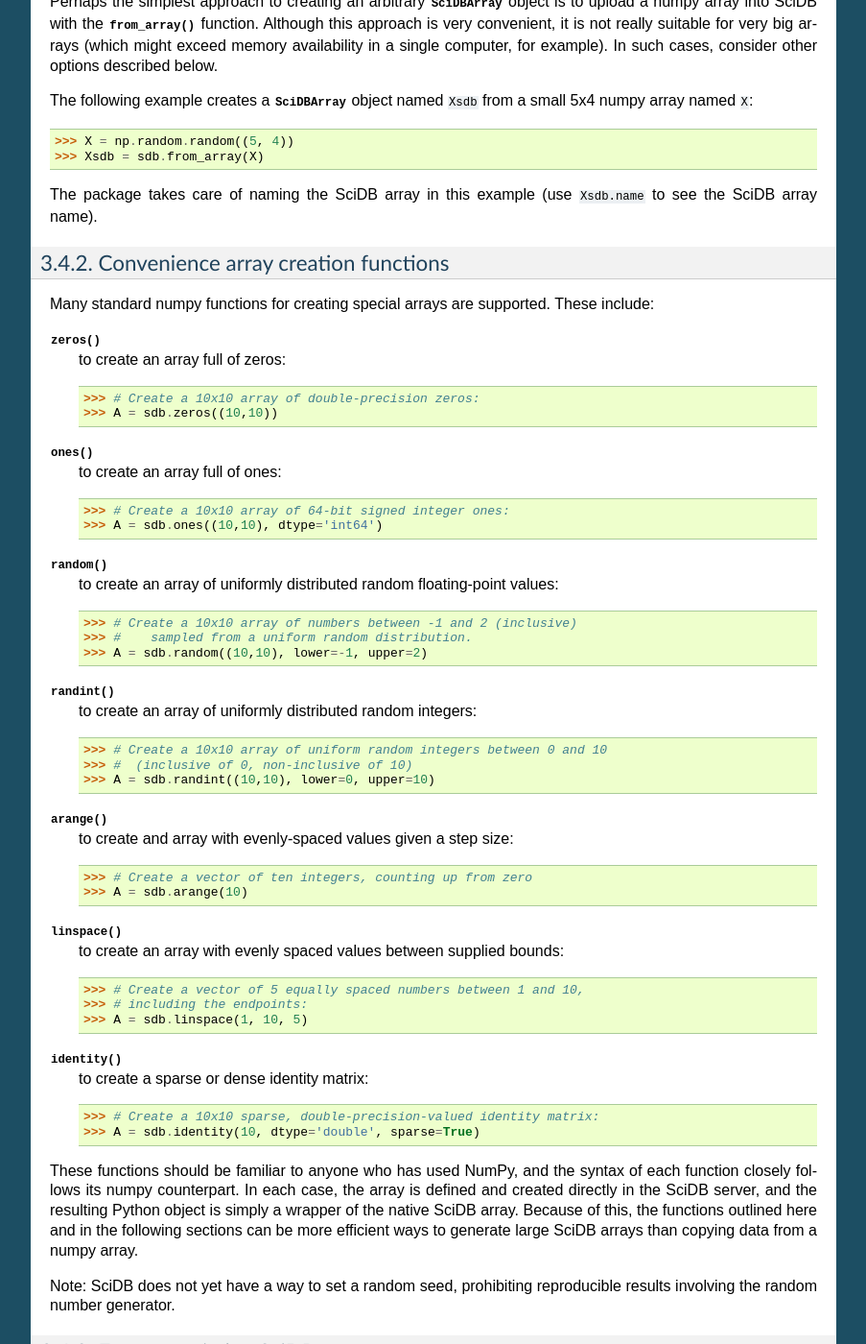
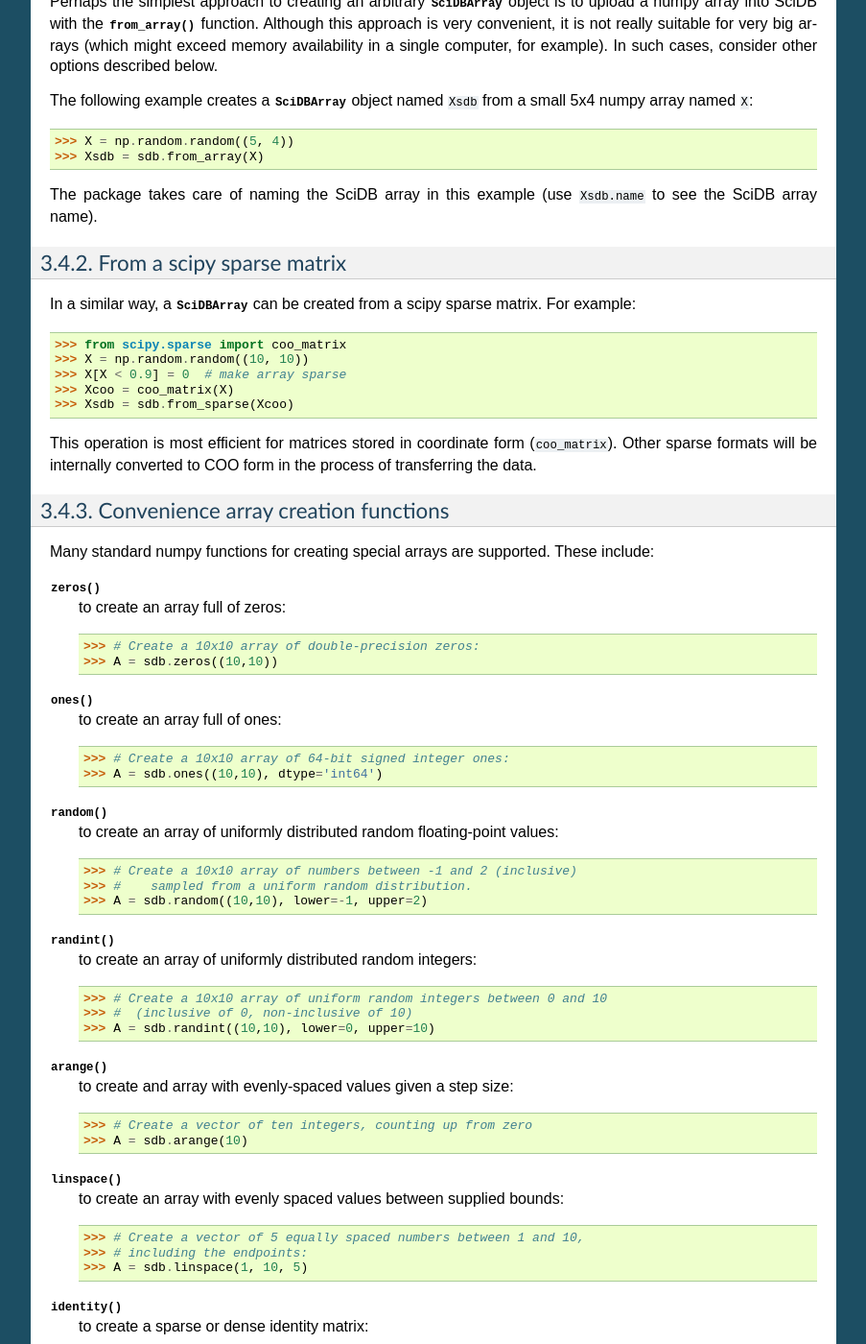
Before and after one commit to rvernica/SciDB-Py, a Sphinx documentation site: the page built from doc/tutorial.rst, in a window 1280 px wide and 1400 px high, scrolled down 1302 px. Shown: the whole window at 96% size, without its empty margins (198-1101 px from the left). Built offline with Sphinx 7.4.7, drawn with Linux system fonts in a browser that asks for light colours; formulas are drawn with MathJax 3; some of the changed text lies outside the part shown.

Commit message:
DOC: add from_sparse to tutorial

```diff
--- a/doc/tutorial.rst
+++ b/doc/tutorial.rst
@@ -98,6 +98,22 @@
 
 The package takes care of naming the SciDB array in this example (use
 ``Xsdb.name`` to see the SciDB array name).
+
+From a scipy sparse matrix
+^^^^^^^^^^^^^^^^^^^^^^^^^^
+
+In a similar way, a :class:`SciDBArray` can be created from a scipy sparse
+matrix.  For example:
+
+    >>> from scipy.sparse import coo_matrix
+    >>> X = np.random.random((10, 10))
+    >>> X[X < 0.9] = 0  # make array sparse
+    >>> Xcoo = coo_matrix(X)
+    >>> Xsdb = sdb.from_sparse(Xcoo)
+
+This operation is most efficient for matrices stored in coordinate form
+(``coo_matrix``).  Other sparse formats will be internally converted to
+COO form in the process of transferring the data.
 
 
 Convenience array creation functions
```
